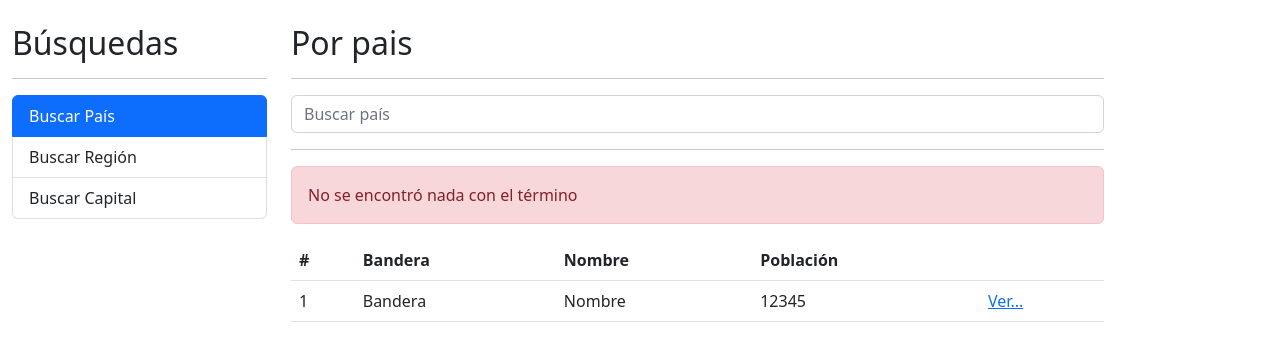
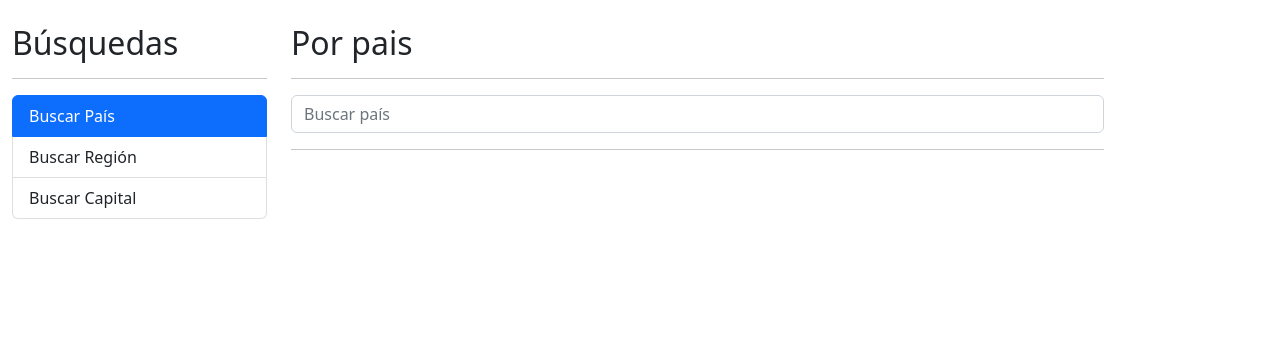
Before and after one commit to KevinArias02610/PaisesApp, an Angular app: page / in a window 1280 px wide. Shown: the top 348 px of the page. Built offline with nearby package versions, Linux system fonts and the light colour scheme.

Commit message:
Seccion 8 Clase 111(Componente input y tabla)

```diff
--- /dev/null
+++ b/src/app/pais/components/pais-input/pais-input.component.html
@@ -0,0 +1,9 @@
+<form (ngSubmit)="buscar()" autocomplete="off">
+  <input
+    type="text"
+    name="termino"
+    class="form-control"
+    [(ngModel)]="termino"
+    placeholder="Buscar país"
+  />
+</form>
--- /dev/null
+++ b/src/app/pais/components/pais-input/pais-input.component.ts
@@ -0,0 +1,13 @@
+import { Component, OnInit } from '@angular/core';
+
+@Component({
+  selector: 'app-pais-input',
+  templateUrl: './pais-input.component.html'
+})
+export class PaisInputComponent {
+  public termino: string = '';
+
+  buscar(){
+
+  }
+}
--- /dev/null
+++ b/src/app/pais/components/pais-tabla/pais-tabla.component.html
@@ -0,0 +1,24 @@
+<table class="table table-hover">
+    <thead>
+        <tr>
+            <th>#</th>
+            <th>Bandera</th>
+            <th>Nombre</th>
+            <th>Población</th>
+            <th></th>
+        </tr>
+    </thead>
+    <tbody>
+        <tr *ngFor="let pais of paises; let i = index">
+            <td>{{i}}</td>
+            <td>
+                <img class="small-flag"[src]="pais.flags.svg" alt="">
+            </td>
+            <td>{{pais.name.common}}</td>
+            <td>{{pais.population | number}}</td>
+            <td>
+                <a [routerLink]="['/pais', pais.cca2]">Ver...</a>
+            </td>
+        </tr>
+    </tbody>
+</table>
--- /dev/null
+++ b/src/app/pais/components/pais-tabla/pais-tabla.component.ts
@@ -0,0 +1,17 @@
+import { Component, Input, OnInit } from '@angular/core';
+import { Country } from '../../interfaces/pais.interface';
+
+@Component({
+  selector: 'app-pais-tabla',
+  templateUrl: './pais-tabla.component.html'
+})
+export class PaisTablaComponent implements OnInit {
+
+  @Input('paises') paises: Country[] = [];
+
+  constructor() { }
+
+  ngOnInit(): void {
+  }
+
+}
--- a/src/app/pais/pages/por-pais/por-pais.component.html
+++ b/src/app/pais/pages/por-pais/por-pais.component.html
@@ -2,41 +2,18 @@
 <hr>
 <div class="row">
     <div class="col">
-        <form (ngSubmit)="buscar()" autocomplete="off">
-            <input type="text" name="termino" class="form-control" [(ngModel)]="termino" placeholder="Buscar país">
-        </form>
+        <app-pais-input></app-pais-input>
     </div>
 </div>
 
 <hr>
 
-<div class="alert alert-danger">
-    No se encontró nada con el término
+<div *ngIf="hayError" class="alert alert-danger">
+    No se encontró nada con el término {{termino}}
 </div>
 
-<div class="row">
+<div *ngIf="paises.length > 0" class="row">
     <div class="col">
-        <table class="table table-hover">
-            <thead>
-                <tr>
-                    <th>#</th>
-                    <th>Bandera</th>
-                    <th>Nombre</th>
-                    <th>Población</th>
-                    <th></th>
-                </tr>
-            </thead>
-            <tbody>
-                <tr>
-                    <td>1</td>
-                    <td>Bandera</td>
-                    <td>Nombre</td>
-                    <td>12345</td>
-                    <td>
-                        <a href="/pais/cri">Ver...</a>
-                    </td>
-                </tr>
-            </tbody>
-        </table>
+        <app-pais-tabla [paises]="paises"></app-pais-tabla>
     </div>
 </div>
--- a/src/app/pais/pages/por-pais/por-pais.component.ts
+++ b/src/app/pais/pages/por-pais/por-pais.component.ts
@@ -1,4 +1,5 @@
 import { Component, OnInit } from '@angular/core';
+import { Country } from '../../interfaces/pais.interface';
 import { PaisService } from '../../services/pais.service';
 
 @Component({
@@ -8,13 +9,19 @@ import { PaisService } from '../../services/pais.service';
 export class PorPaisComponent {
 
   public termino: string = ''
+  public hayError: boolean = false;
+  public paises: Country[] = [];
 
   constructor(private paisService: PaisService) { }
 
   buscar(){
     console.log(this.termino);
-    this.paisService.buscarPais(this.termino).subscribe(res =>{
-      console.log(res)
+    this.paisService.buscarPais(this.termino).subscribe((res) =>{
+      this.paises = res;
+      console.log(this.paises)
+    },(err)=>{
+      this.hayError = true;
+      this.paises = [];
     })
   }
 }
--- a/src/app/pais/services/pais.service.ts
+++ b/src/app/pais/services/pais.service.ts
@@ -1,6 +1,8 @@
 import { HttpClient } from '@angular/common/http';
 import { Injectable } from '@angular/core';
 import { Observable } from 'rxjs';
+import { catchError } from 'rxjs/operators'
+import { Country } from '../interfaces/pais.interface';
 
 @Injectable({
   providedIn: 'root'
@@ -11,8 +13,8 @@ export class PaisService {
 
   constructor(private htpp: HttpClient) { }
 
-  buscarPais(termino: string): Observable<any>{
+  buscarPais(termino: string): Observable<Country[]>{
     const url = `${this.apiUrl}/name/${termino}`;
-    return this.htpp.get(url);
+    return this.htpp.get<Country[]>(url);
   }
 }
--- a/src/styles.css
+++ b/src/styles.css
@@ -1 +1,3 @@
-/* You can add global styles to this file, and also import other style files */
+.small-flag{
+    width: 50px;
+}
```
Also changed, not shown: src/app/pais/interfaces/pais.interface.ts (added, +106 -0 lines), src/app/pais/pais.module.ts (+8 -2 lines).
